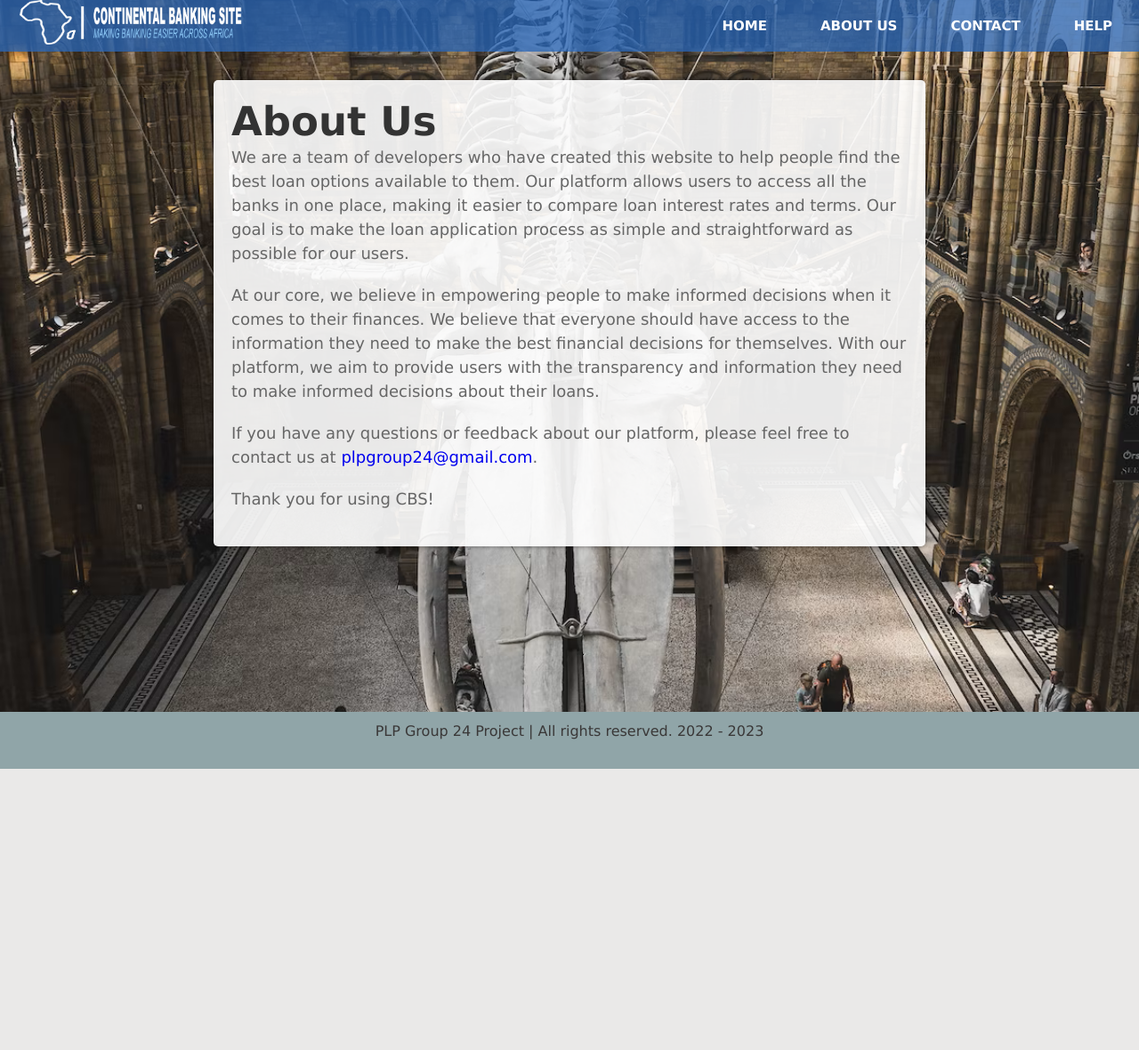
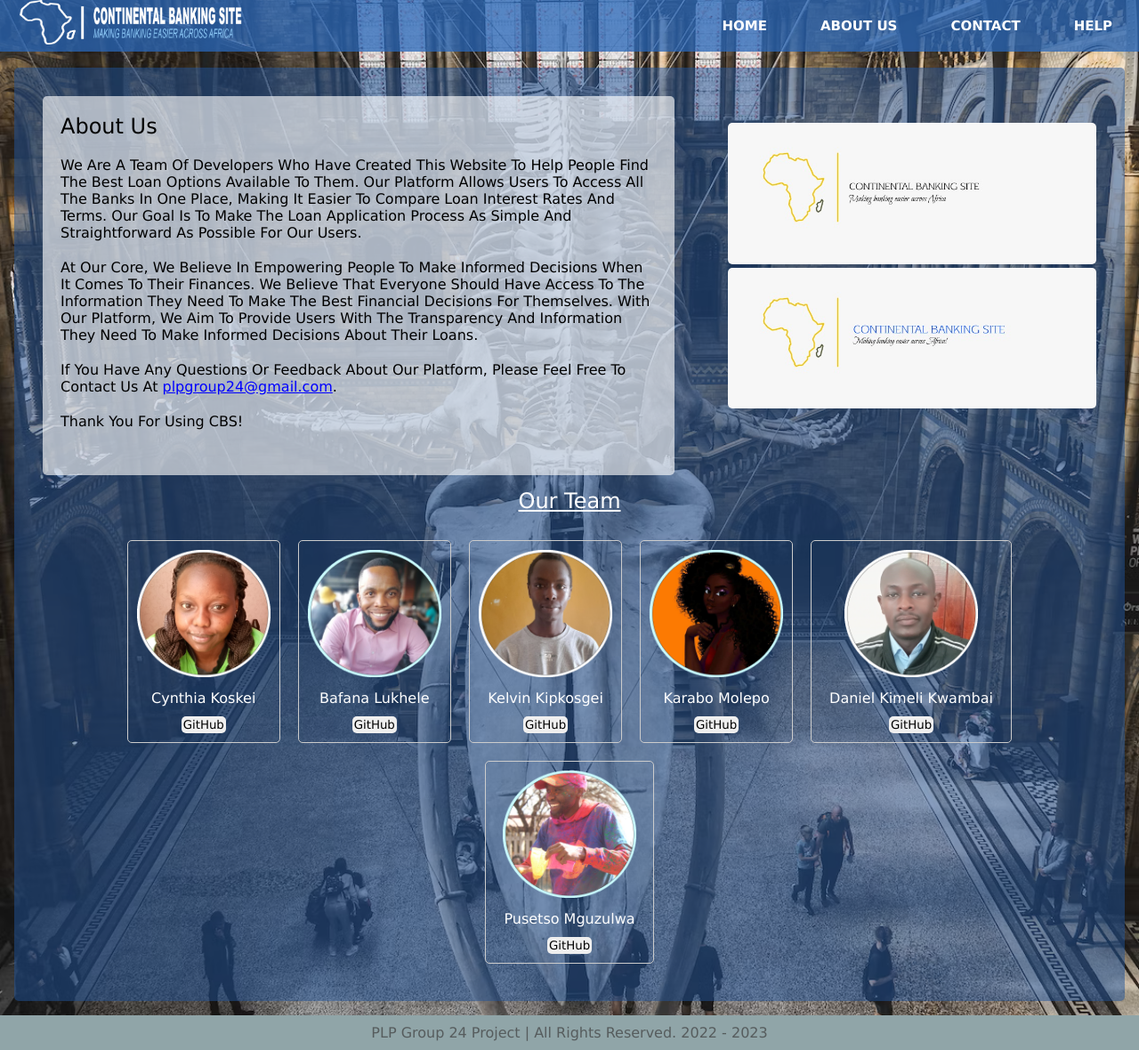
Before and after one commit to cynthiakoskei/AfricanecityBankLoan, a Django app: a page that uses templates/about.html in a window 1280 px wide. Shown: the whole page at 89% size. Before the commit the page ends 864 px from the top, so only its background shows below. Run offline with Django 4.2, Linux system fonts and the light colour scheme; some libraries are stand-ins or nearby versions.

Commit message:
About page update

```diff
--- /dev/null
+++ b/static/about.css
@@ -0,0 +1,228 @@
+* {
+    margin: 0;
+    padding: 0;
+    text-decoration: none;
+    list-style: none;
+    box-sizing: border-box;
+    text-transform: capitalize;
+    transition: .2s linear;
+    font-family: Verdana, Geneva, Tahoma, sans-serif;
+    font-weight: 530;
+  }
+
+  .container {
+    max-width: 100%;
+    display: flex;
+    flex-wrap: wrap;
+    justify-content: space-between;
+    padding: 2rem;
+    margin: 1rem;
+    border-radius: 5px;
+    background-color: rgba(32, 84, 155, 0.5);
+  }
+
+  .about-left,
+  .about-right {
+    min-height: 100%;
+  }
+
+  /* about */
+  .about {
+    min-height: 100vh;
+    display: flex;
+    align-items: center;
+    justify-content: space-between;
+    background: url(/static/images/about.png) no-repeat;
+    background-size: cover;
+    background-position: center;
+    flex-wrap: wrap;
+    padding-top: 60px;
+    background-color: #007ecc;
+  }
+
+  /* about-left section  */
+  .about-left {
+    color: black;
+    width: 60%;
+    background-color: rgba(255, 255, 255, 0.623);
+    padding: 10px;
+    border-radius: 5px;
+  }
+
+  .about-left h2{
+    padding: 10px
+
+}
+
+.about-left p{
+    padding: 10px;
+    font-size: 16px;
+  }
+
+.about-left p a{
+  color: blue;
+  text-transform: none;
+  text-decoration: underline;
+}
+
+  /* about-right section */
+  .about-right {
+    width: 35%;
+    padding-top: 30px;
+  }
+
+  .about-right img {
+    width: 100%;
+    height: 40%;
+    border-radius: 5px;
+    object-fit: cover;
+    opacity: 0;
+    animation: fade-in 1s ease-in-out forwards;
+  }
+
+  .about-right img:nth-child(2) {
+    animation-delay: 0.5s;
+  }
+
+  .about-right img:nth-child(3) {
+    animation-delay: 1s;
+  }
+
+  @keyframes fade-in {
+    from {
+      opacity: 0;
+    }
+    to {
+      opacity: 1;
+    }
+  }
+
+  /* about-team section */
+  .about-team {
+    width: 100%;
+    justify-content: center;
+    align-items: center;
+    color: white;
+    padding-top: 15px;
+  }
+
+  figcaption{
+    padding: 10px;
+  }
+
+  .about-team h2 {
+    text-align: center;
+    margin-bottom: 20px;
+    text-decoration: underline;
+  }
+
+  .about-team, a {
+    color: white;
+  }
+
+  figure {
+    border: 1px solid #ccc;
+    padding: 10px;
+    margin: 0;
+    border-radius: 5px;
+  }
+
+  .about-team figure:hover {
+    background-color: rgba(255, 255, 255, 0.623);
+    transform: scale(1.2);
+    transition: all 0.2s ease-in-out;
+    color: black;
+  }
+
+  .about-team img {
+    width: 100%;
+    max-width: 150px;
+    height: auto;
+  }
+
+  .team {
+    display: flex;
+    flex-wrap: wrap;
+    justify-content: center;
+    align-items: center;
+    animation: fade-in-left 1s ease-out forwards;
+  }
+
+  @keyframes fade-in-left {
+    from {
+      opacity: 0;
+      transform: translateX(-100px);
+    }
+    to {
+      opacity: 1;
+      transform: translateX(0);
+    }
+  }
+
+  .about-team figure {
+    display: flex;
+    flex-wrap: nowrap;
+    flex-direction: row;
+    justify-content: center;
+    align-items: center;
+    display: inline-block;
+    text-align: center;
+    margin: 10px;
+    opacity: 0;
+    animation: fade-in 1s ease-in-out forwards;
+  }
+
+  @keyframes team-fade-in {
+    from {
+      opacity: 0;
+      transform: translateX(-100px);
+    }
+    to {
+      opacity: 1;
+      transform: translateX(0);
+    }
+  }
+
+  .team figure:nth-child(2) {
+    animation-delay: 0.3s;
+  }
+
+  .team figure:nth-child(3) {
+    animation-delay: 0.6s;
+  }
+
+  .team figure:nth-child(4) {
+    animation-delay: 0.9s;
+  }
+
+  /* Git button */
+  .btn{
+    padding: 2px;
+    border-radius: 5px;
+    border: none;
+  }
+  .btn a{
+    color: black;
+  }
+  .btn:hover a{
+    background-color: #21867a7c;
+    color: white;
+    size: 2rem;
+  }
+
+  /* responsiveness on smaller screens */
+  @media screen and (max-width: 767px) {
+     .about-left, .about-right, .about-team {
+      width: 100%;
+      float: none;
+    }
+  }
+  @media screen and (max-width: 767px) {
+    .about-left, .about-right, .about-team {
+      width: 100%;
+      float: none;
+    }
+    .about-left h2 {
+      text-align: center;
+    }
+  }
--- a/static/styles/about.css
+++ /dev/null
@@ -1,41 +0,0 @@
-*{
-    margin: 0;
-    padding: 0;
-    text-decoration: none;
-    list-style: none;
-    box-sizing: border-box;
-    font-family: Verdana, Geneva, Tahoma, sans-serif;
-}
-
-/* about section styling */
-.about{
-    padding-top: 90px;
-    height: 100vh;
-    min-height: 500px;
-    background: url("/static/images/about.png") no-repeat center;
-    background-size: cover;
-    background-color: rgb(83, 86, 102);
-}
-.container {
-    max-width: 800px;
-    margin: 0 auto;
-    padding: 50px 20px;
-    background-color:rgba(255, 255, 255, 0.9);
-    padding: 20px;
-    border-radius: 5px;
-    box-shadow: 0px 0px 5px 0px rgba(0,0,0,0.5);
-    font-size: 50px;
-}
-
-h1 {
-    font-size: 45px;
-    color: #333333;
-    margin-top: 0;
-}
-
-p {
-    font-size: 18px;
-    line-height: 1.5;
-    color: #666666;
-    margin-bottom: 20px;
-}
--- a/static/styles/navbar.css
+++ b/static/styles/navbar.css
@@ -1,4 +1,3 @@
-
 /* navbar styling*/
 .navbar img{
     width: 250px;
@@ -127,5 +126,5 @@ footer{
 footer p{
     font-size: 1em;
     text-align: center;
-    color: rgb(58, 56, 56);
+    color: rgba(58, 56, 56, 0.671);
 }
--- a/templates/about.html
+++ b/templates/about.html
@@ -1,3 +1,4 @@
+{% load static %}
 <!DOCTYPE html>
 <html lang="en">
 
@@ -6,7 +7,7 @@
 	<meta http-equiv="X-UA-Compatible" content="IE=edge">
 	<meta name="viewport" content="width=device-width, initial-scale=1.0">
 	<title>About - CBS</title>
-	<link rel="stylesheet" href="/static/styles/about.css">
+	<link rel="stylesheet" href="{% static 'about.css' %}">
 	<link rel="stylesheet" href="/static/styles/navbar.css">
 </head>
 
@@ -33,21 +34,67 @@
 	<!--body-->
 	<section class="about" id="about">
 		<div class="container">
-			<h1>About Us</h1>
-			<p>We are a team of developers who have created this website to help people find the best loan options
-				available to them. Our platform allows users to access all the banks in one place, making it easier to
-				compare loan interest rates and terms. Our goal is to make the loan application process as simple and
-				straightforward as possible for our users.</p>
+			<!-- about left section -->
+			<div class="about-left">
+				<h2>About Us</h2>
+				<p>We are a team of developers who have created this website to help people find the best loan
+					options available to them. Our platform allows users to access all the banks in one place, making it
+					easier to compare loan interest rates and terms. Our goal is to make the loan application process as
+					simple and straightforward as possible for our users.</p>
 
-			<p>At our core, we believe in empowering people to make informed decisions when it comes to their finances.
-				We believe that everyone should have access to the information they need to make the best financial
-				decisions for themselves. With our platform, we aim to provide users with the transparency and
-				information they need to make informed decisions about their loans.</p>
+				<p>At our core, we believe in empowering people to make informed decisions when it comes to their
+					finances. We believe that everyone should have access to the information they need to make the
+					best financial decisions for themselves. With our platform, we aim to provide users with the
+					transparency and information they need to make informed decisions about their loans.</p>
 
-			<p>If you have any questions or feedback about our platform, please feel free to contact us at <a
-					href="mailto:info@loanscompare.com">plpgroup24@gmail.com</a>.</p>
+				<p>If you have any questions or feedback about our platform, please feel free to contact us at <a href="mailto:info@loanscompare.com">plpgroup24@gmail.com</a>.</p>
 
-			<p>Thank you for using CBS!</p>
+				<p>Thank you for using CBS!</p>
+			</div>
+
+			<!-- about right section -->
+			<div class="about-right">
+				<img src="/static/images/imgs/CBS/CBS-Black.jpeg" alt="CBS Logo1">
+				<img src="/static/images/imgs/CBS/CBS-Blues.jpeg" alt="CBS Logo2">
+			</div>
+
+			<!-- about team section -->
+			<div class="about-team" class="about-bottom">
+				<h2>Our Team</h2>
+				<div class="team">
+					<figure>
+						<img src="/static/images/imgs/Cynthia.png" alt="Team Member 2">
+						<figcaption>Cynthia Koskei</figcaption>
+						<button class="btn"><a href="https://github.com/Ckoskei" target="_blank">GitHub</a></button>
+					</figure>
+					<figure>
+						<img src="/static/images/imgs/Bafana.png" alt="Team Member 3">
+						<figcaption>Bafana Lukhele</figcaption>
+						<button class="btn"><a href="#" target="_blank">GitHub</a></button>
+					</figure>
+					<figure>
+						<img src="/static/images/imgs/Kelvin.png" alt="Team Member 4">
+						<figcaption>Kelvin Kipkosgei</figcaption>
+						<button class="btn"><a href="https://github.com/Sanga78" target="_blank">GitHub</a></button>
+					</figure>
+					<figure>
+						<img src="/static/images/imgs/Karabo.png" alt="Team Member 5">
+						<figcaption>Karabo Molepo</figcaption>
+						<button class="btn"><a href="https://github.com/Kaybee-debug"
+								target="_blank">GitHub</a></button>
+					</figure>
+					<figure>
+						<img src="/static/images/imgs/Daniel.png" alt="Team Member 6">
+						<figcaption>Daniel Kimeli Kwambai</figcaption>
+						<button class="btn"><a href="#" target="_blank">GitHub</a></button>
+					</figure>
+					<figure>
+						<img src="/static/images/imgs/Puse.png" alt="Team Member 6">
+						<figcaption>Pusetso Mguzulwa</figcaption>
+						<button class="btn"><a href="https://github.com/pusetsom" target="_blank">GitHub</a></button>
+					</figure>
+				</div>
+			</div>
 		</div>
 	</section>
 
```
Also changed, not shown: static/images/imgs/Bafana.png (added), static/images/imgs/CBS/CBS-Black.jpeg (added), static/images/imgs/CBS/CBS-Blues.jpeg (added), static/images/imgs/Cynthia.png (added), static/images/imgs/Daniel.png (added), static/images/imgs/Karabo.png (added), static/images/imgs/Kelvin.png (added), static/images/imgs/Puse.png (added).
